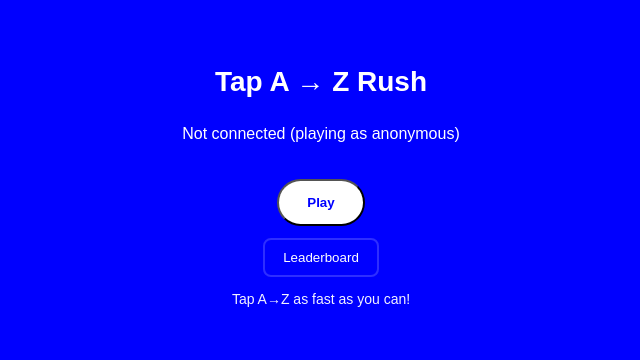
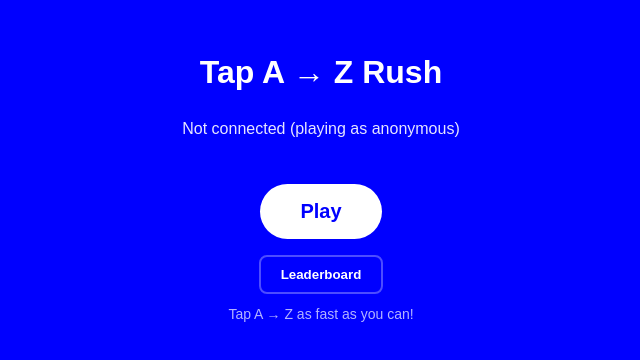
Before and after one commit to rhmarketing24/AZgame, a Next.js app: page / in a window 1280 px wide. Shown: the part 236-596 px from the top of the page, without its empty margins (319-959 px from the left). Built offline with nearby package versions, Linux system fonts and the light colour scheme.

Commit message:
Update HomeScreen.jsx

```diff
--- a/components/HomeScreen.jsx
+++ b/components/HomeScreen.jsx
@@ -1,12 +1,62 @@
-import Link from 'next/link';
-export default function HomeScreen(){
+import Link from "next/link";
+
+export default function HomeScreen() {
   return (
-    <div style={{minHeight:'100vh',display:'flex',flexDirection:'column',alignItems:'center',justifyContent:'center',background:'#0000FF',color:'#fff',padding:20}}>
-      <h1 style={{fontSize:28,fontWeight:800}}>Tap A → Z Rush</h1>
-      <p style={{marginTop:8}}>Not connected (playing as anonymous)</p>
-      <Link href="/game"><button style={{marginTop:20,padding:'14px 28px',borderRadius:999,background:'#fff',color:'#0000FF',fontWeight:700}}>Play</button></Link>
-      <Link href="/leaderboard"><button style={{marginTop:12,padding:'10px 18px',borderRadius:8,background:'transparent',color:'#fff',border:'2px solid rgba(255,255,255,0.18)'}}>Leaderboard</button></Link>
-      <p style={{marginTop:14,fontSize:14,opacity:0.95}}>Tap A→Z as fast as you can!</p>
+    <div
+      style={{
+        minHeight: "100vh",
+        display: "flex",
+        flexDirection: "column",
+        alignItems: "center",
+        justifyContent: "center",
+        background: "#0000FF",
+        color: "#fff",
+        padding: "20px",
+        textAlign: "center",
+      }}
+    >
+      <h1 style={{ fontSize: 32, fontWeight: 800 }}>Tap A → Z Rush</h1>
+
+      <p style={{ marginTop: 8, opacity: 0.9 }}>
+        Not connected (playing as anonymous)
+      </p>
+
+      <Link href="/game">
+        <button
+          style={{
+            marginTop: 30,
+            padding: "16px 40px",
+            borderRadius: 50,
+            background: "#fff",
+            color: "#0000FF",
+            fontWeight: 700,
+            border: "none",
+            fontSize: 20,
+          }}
+        >
+          Play
+        </button>
+      </Link>
+
+      <Link href="/leaderboard">
+        <button
+          style={{
+            marginTop: 16,
+            padding: "10px 20px",
+            borderRadius: 8,
+            background: "transparent",
+            color: "#fff",
+            border: "2px solid rgba(255,255,255,0.3)",
+            fontWeight: 600,
+          }}
+        >
+          Leaderboard
+        </button>
+      </Link>
+
+      <p style={{ marginTop: 12, fontSize: 14, opacity: 0.7 }}>
+        Tap A → Z as fast as you can!
+      </p>
     </div>
-  )
+  );
 }
```
